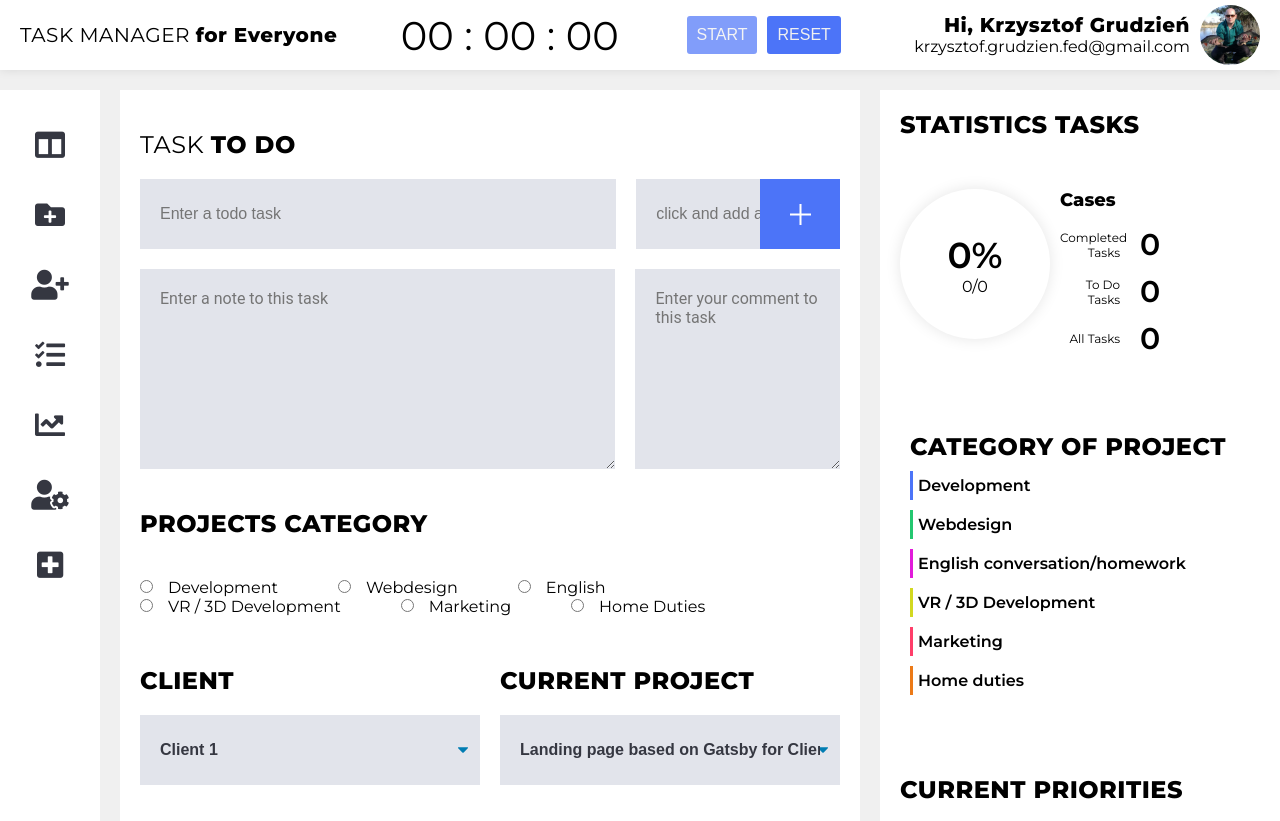
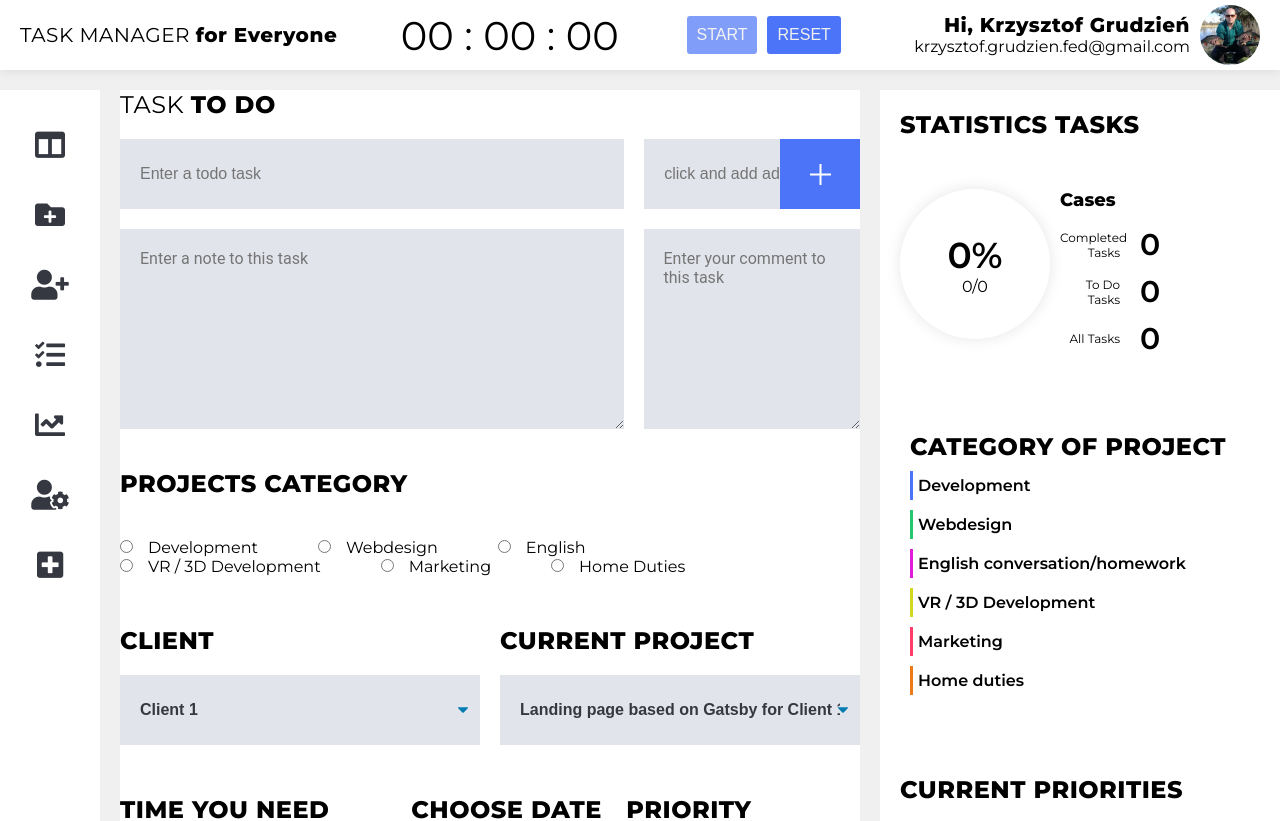
Before and after one commit to KrzysztofGrudzien/React-To-Do-App, a React (Create React App) app: page /add-task in a window 1280 px wide. Shown: the top 821 px of the page. Built offline with nearby package versions, Linux system fonts and the light colour scheme.

Commit message:
remove padding from main form

```diff
--- a/src/components/Form/Form.scss
+++ b/src/components/Form/Form.scss
@@ -75,7 +75,6 @@
 }
 
 .todo-form {
-  padding: 40px 20px;
   position: relative;
   width: 100%;
 
```
